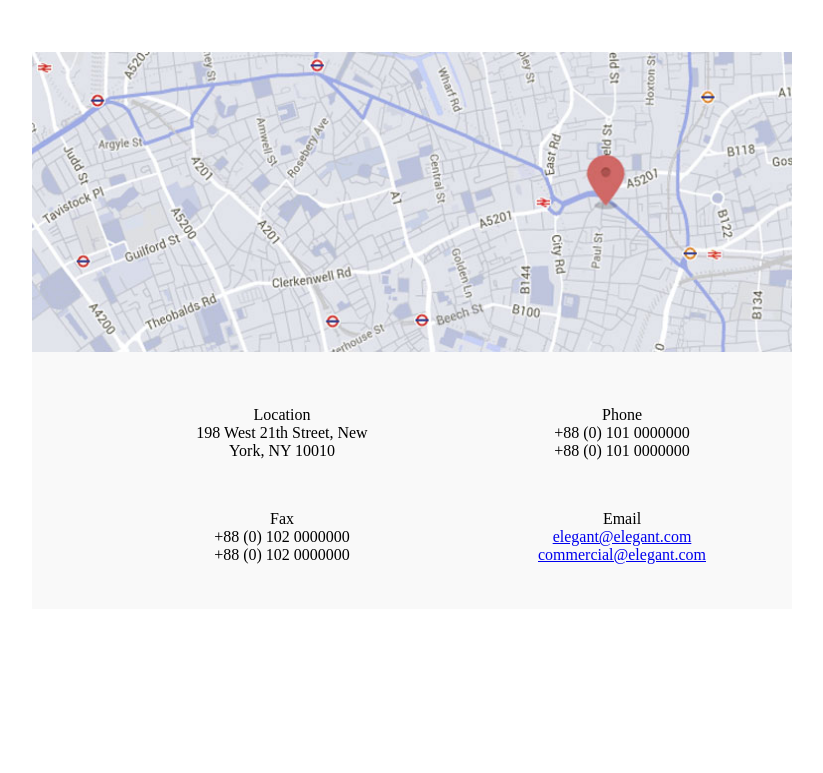
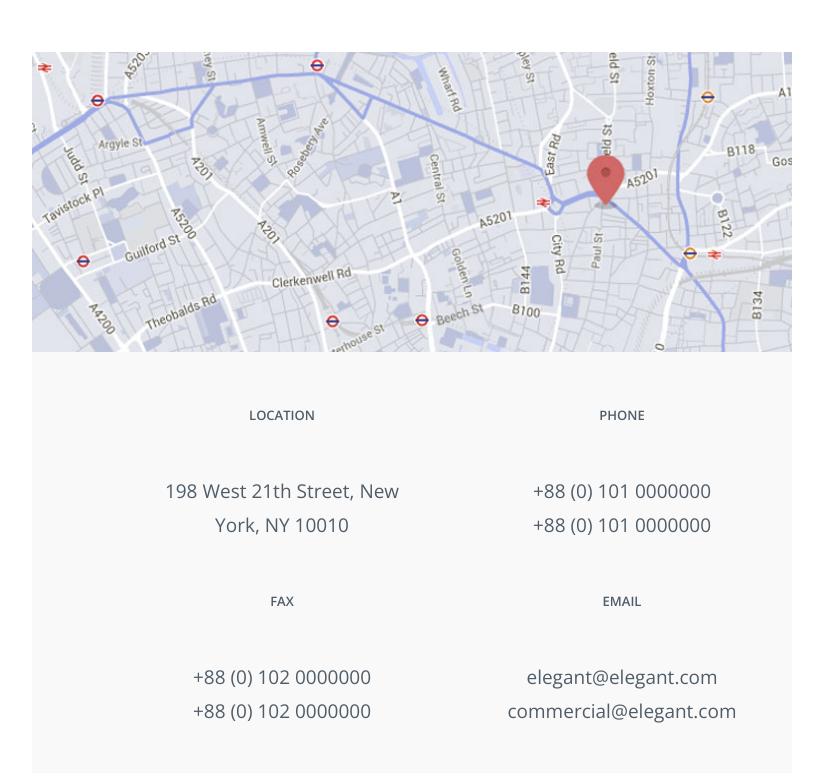
Before and after one commit to olgasvitlychna/test_light, a plain HTML site: page index.html in a window 1280 px wide. Shown: the part 4269-5042 px from the top of the page, without its empty margins (228-1051 px from the left). Before the commit the page ends 4878 px from the top, so only its background shows below. Drawn offline with nearby package versions, Linux system fonts and the light colour scheme.

```diff
--- a/css/style.css
+++ b/css/style.css
@@ -218,6 +218,27 @@
 
 
 }
-.containerContactUs div p{
+.containerContactUs div p:first-child{
     text-align: center;
+    color: #505d68;
+    text-transform: uppercase;
+    font: 13px 'Open Sans', sans-serif;
+    font-weight: 600;
+
 }
+.containerContactUs div p:last-child{
+    text-align: center;
+    color: #505d68;
+    font: 19px/34px 'Open Sans', sans-serif;
+    font-weight: 300;
+    margin-top: 50px;
+
+}
+.containerContactUs div:last-child p:last-child a{
+    text-decoration: none;
+    color: #505d68;
+    font: 19px/34px 'Open Sans', sans-serif;
+    font-weight: 300;
+}
+
+/* footer */
```
Also changed, not shown: index.html (+0 -5 lines).
